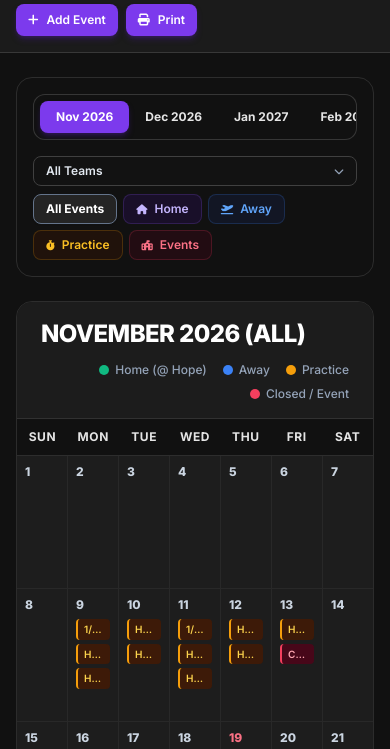
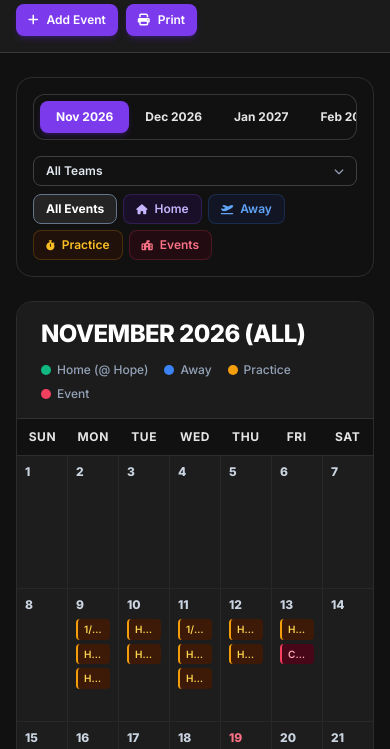
Before and after one commit to dmac555/hope2026bballschedule, a plain HTML site: page hope-basketball-calendar.html in a window 390 px wide. Shown: the part 88-837 px from the top of the page. Drawn offline with nearby package versions, Linux system fonts and the light colour scheme.

Commit message:
Fix mobile schedule backgrounds and legend

```diff
--- a/hope-basketball-calendar.html
+++ b/hope-basketball-calendar.html
@@ -197,11 +197,11 @@
     <div class="rounded-2xl border border-neutral-700/60 overflow-hidden flex flex-col print-shadow-none">
       <div class="bg-[#1d1d1d]/90 px-6 py-4 border-b border-neutral-700/60 flex flex-col sm:flex-row sm:items-center sm:justify-between gap-3">
         <h2 id="calendarMonthTitle" class="text-2xl font-black text-white tracking-tight"></h2>
-        <div class="flex flex-wrap items-center justify-end gap-x-4 gap-y-2 text-xs font-medium text-slate-400 no-print">
+        <div class="flex flex-wrap items-center justify-start sm:justify-end gap-x-4 gap-y-2 text-xs font-medium text-slate-400 no-print">
           <span class="flex items-center gap-1.5"><span class="w-2.5 h-2.5 rounded-full bg-emerald-500"></span> Home (@ Hope)</span>
           <span class="flex items-center gap-1.5"><span class="w-2.5 h-2.5 rounded-full bg-blue-500"></span> Away</span>
           <span class="flex items-center gap-1.5"><span class="w-2.5 h-2.5 rounded-full bg-amber-500"></span> Practice</span>
-          <span class="flex items-center gap-1.5"><span class="w-2.5 h-2.5 rounded-full bg-rose-500"></span> Closed / Event</span>
+          <span class="flex items-center gap-1.5"><span class="w-2.5 h-2.5 rounded-full bg-rose-500"></span> Event</span>
         </div>
       </div>
 
```
Also changed, not shown: index.html (+1 -1 lines).
